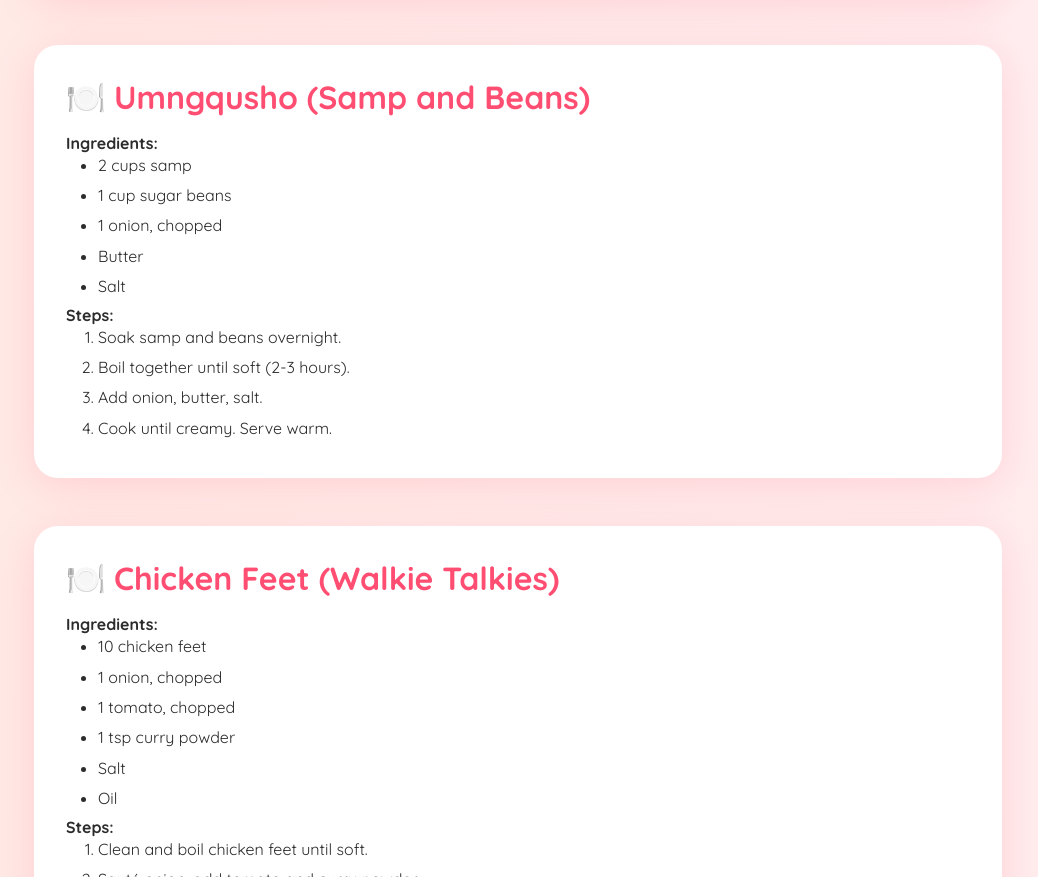
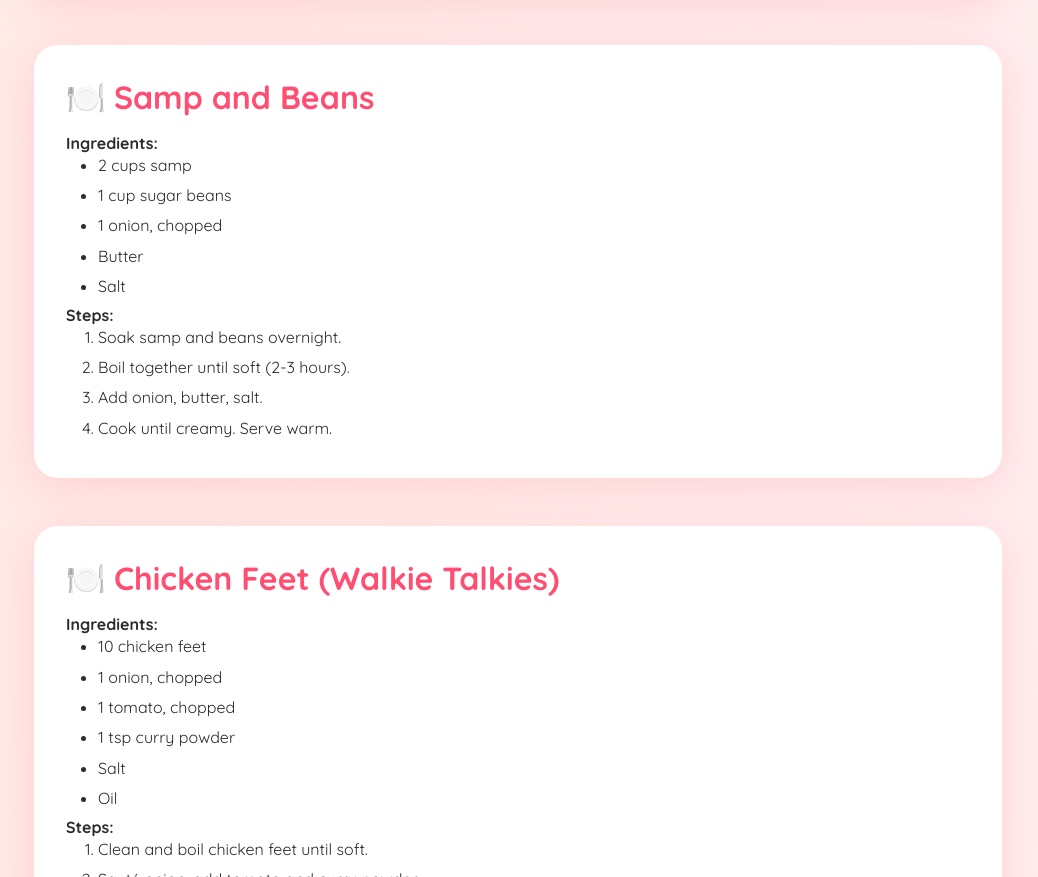
Before and after one commit to mphophah/ntebogeng, a plain HTML site: page index.html in a window 1280 px wide. Shown: the part 4433-5310 px from the top of the page, without its empty margins (122-1160 px from the left). Drawn offline with Linux system fonts and the light colour scheme.

Commit message:
Update index.html

```diff
--- a/index.html
+++ b/index.html
@@ -280,7 +280,7 @@
     </div>
 
     <div class="recipe">
-      <h2>Umngqusho (Samp and Beans)</h2>
+      <h2>Samp and Beans</h2>
       <p><strong>Ingredients:</strong></p>
       <ul>
         <li>2 cups samp</li>
```
